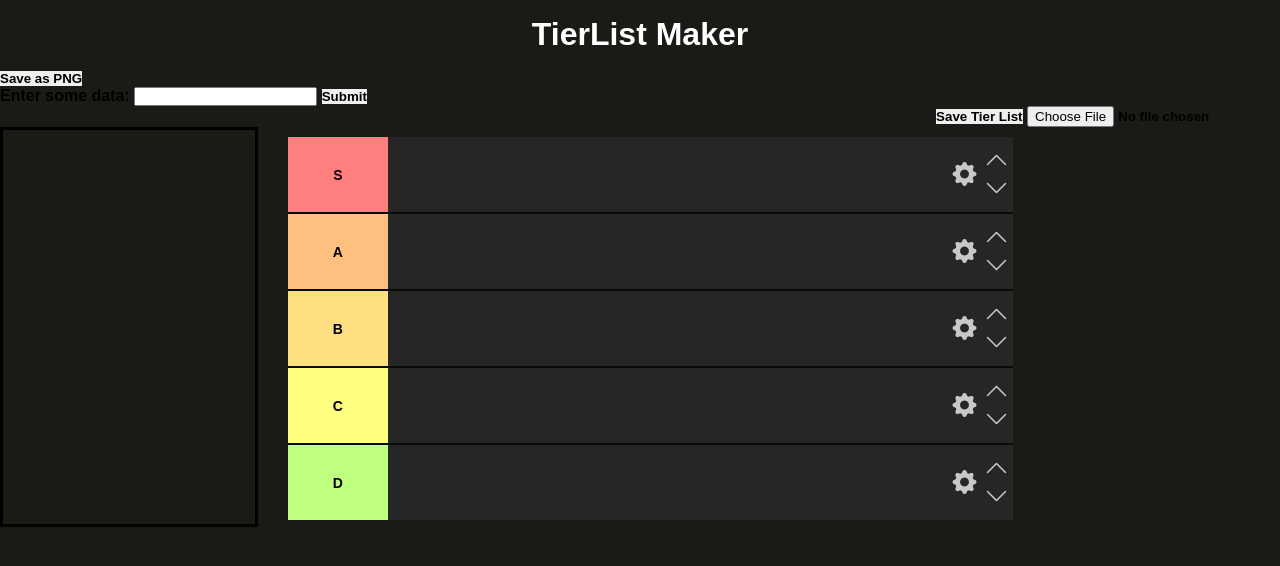
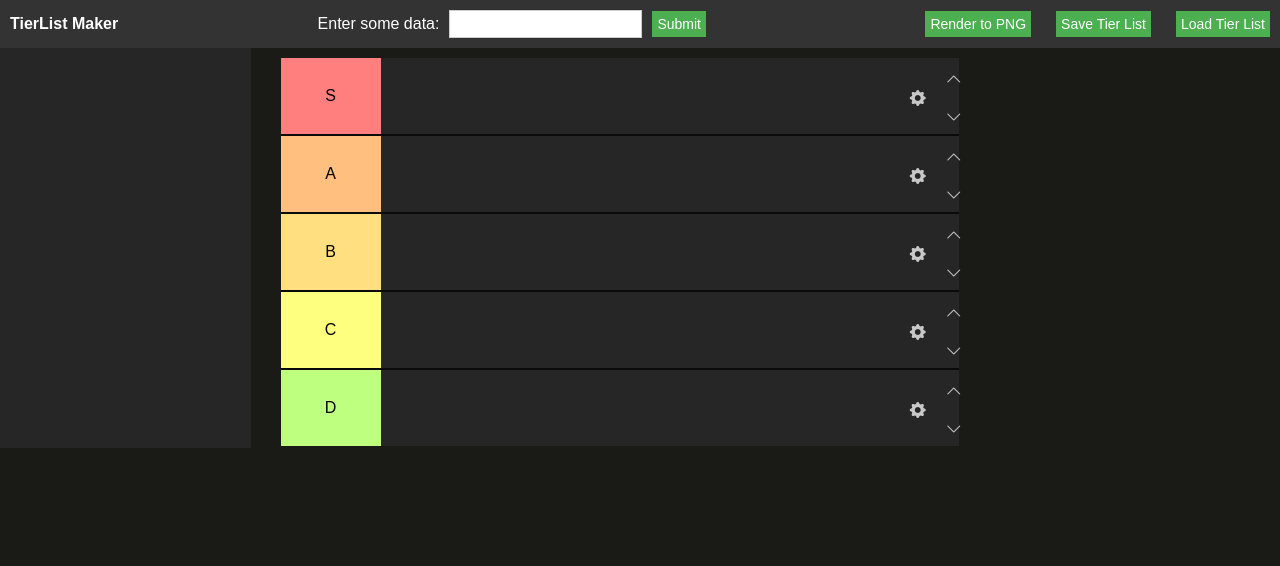
Before and after one commit to graya4/SGDBTierList, a Flask app: page / in a window 1280 px wide. Shown: the top 566 px of the page. Run offline with Flask 3, Linux system fonts and the light colour scheme.

Commit message:
looks better

```diff
--- a/static/style.css
+++ b/static/style.css
@@ -2,7 +2,7 @@
 
 * {
   font-family: "MS Gothic", sans-serif;
-  font-weight: 600;
+  font-size: medium;
   padding: 0;
   margin: 0;
   box-sizing: border-box;
@@ -40,6 +40,8 @@ img {
   overflow-y: scroll; /* Enables vertical scrolling */
   border: 2px solid #000000;
   padding: 10px;
+  scrollbar-color: #000000;
+  scrollbar-width: thin;
 }
 .scroll-container img {
   display: inline-block;
@@ -237,3 +239,67 @@ button {
 .settings-modal button:is(:active, :hover) {
   background: lightgray;
 }
+
+/* Navbar styling */
+.navbar {
+  display: flex;
+  justify-content: space-between;
+  align-items: center;
+  background-color: #333;
+  padding: 10px;
+  color: white;
+}
+
+.navbar-title {
+  margin: 0;
+  color: white;
+}
+
+.navbar-buttons {
+  display: flex;
+  align-items: center;
+}
+
+.left-align, .right-align {
+  gap: 15px; /* Space between buttons */
+}
+
+input[type="text"], input[type="file"], button, .button {
+  margin-left: 10px;
+  padding: 5px;
+  border: none;
+  cursor: pointer;
+  text-align: center;
+  display: inline-block;
+  text-decoration: none;
+  font-size: 14px;
+}
+
+/* Style for text input bar */
+input[type="text"] {
+  background-color: white; /* Set background color to white */
+  color: black; /* Set text color to black for visibility */
+  border: 1px solid #ccc; /* Optional: Add a subtle border */
+  padding: 5px;
+}
+
+/* Button styles */
+button, .button {
+  background-color: #4CAF50;
+  color: white;
+}
+
+button:hover, .button:hover {
+  background-color: #45a049;
+}
+
+/* Form input and response styling */
+.input-form {
+  display: flex;
+  align-items: center;
+}
+
+#response {
+  margin-left: 10px;
+  color: red;
+}
--- a/templates/index.html
+++ b/templates/index.html
@@ -23,44 +23,45 @@
       }
 
       .scroll-container {
-        flex: 0.80; /* Each div will take up equal space */
-        border: 3px solid #000000; /* Optional: add border for visibility */
+        flex: 0.85; /* Each div will take up equal space */
+        border: 0px solid;
+        background-color: #262626;
+        scrollbar-color: #000000;
         padding: 10px;
         box-sizing: border-box; /* Ensures padding is included in width */
       }
 
       .game-title-container {
-        flex: 0.75; /* Each div will take up equal space */
+        flex: 1; /* Each div will take up equal space */
         padding: 10px;
+
         box-sizing: border-box; /* Ensures padding is included in width */
       }
 
-      .left-align {
-        text-align: left; /* Align text to the left */
-        margin-left: 0; /* Optional: remove any default margin */
-      }
-      .right-align {
-        text-align: right; /* Align text to the left */
-        margin-left: 0; /* Optional: remove any default margin */
-      }
     </style>
     <script type="module" src="/static/main.js"></script>
     <script src="https://cdn.jsdelivr.net/npm/html2canvas@1.4.1/dist/html2canvas.min.js"></script>
   </head>
   <body>
-    <h1 align="left">TierList Maker</h1>
-    <div class="left-align">
-      <button id="saveAsPngButton">Save as PNG</button>
-      <form id="inputForm", align="left">
+    <nav class="navbar">
+      <h1 class="navbar-title">TierList Maker</h1>
+      <div class="navbar-buttons left-align">
+        <form id="inputForm" class="input-form">
           <label for="input_data">Enter some data:</label>
           <input type="text" id="input_data" name="input_data" required>
           <button type="submit">Submit</button>
           <p id="response"></p>
         </form>
       </div>
-    <div class="right-align">
+      <div class="navbar-buttons right-align">
+        <button id="saveAsPngButton">Render to PNG</button>
         <button id="saveButton">Save Tier List</button>
-      <input type="file" id="loadButton" accept=".json" ></div>
+        <!-- Load button styled as a button -->
+        <label for="loadButton" class="button">Load Tier List</label>
+        <input type="file" id="loadButton" accept=".json" style="display: none;">
+      </div>
+    </nav>
+
 
     </div>
     <div class="main">
```
Lines whose indentation alone changed are shown as unchanged.
